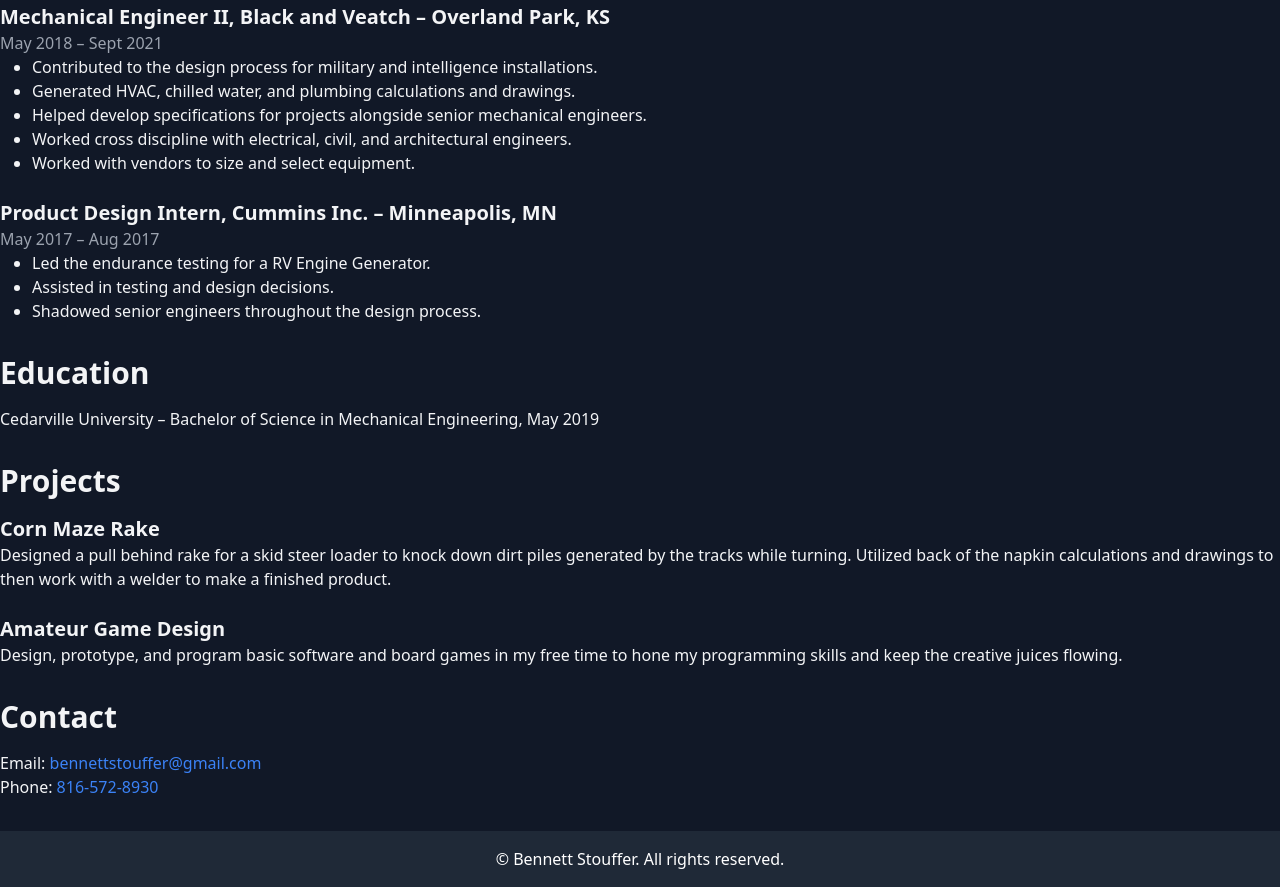
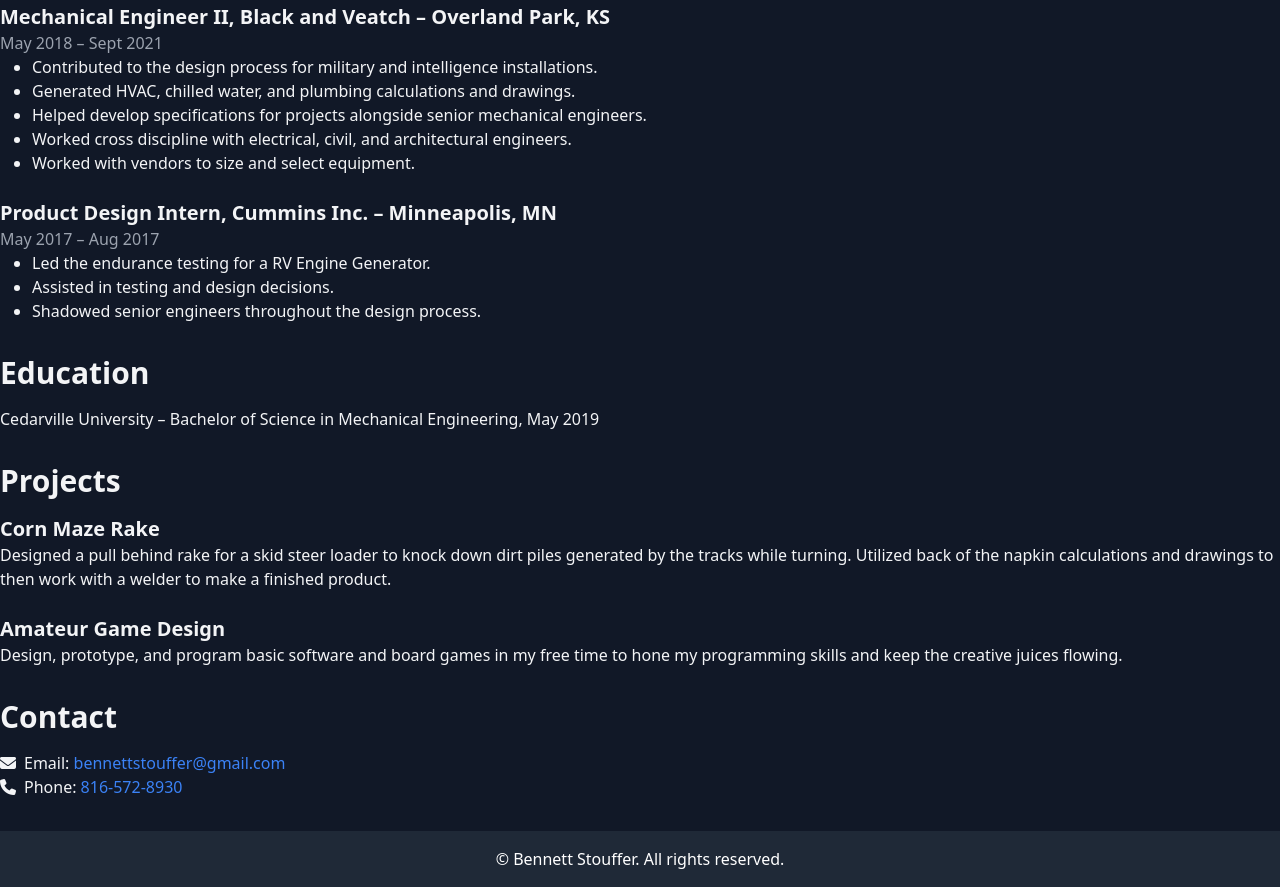
Before and after one commit to bennetster/bennetster.github.io, a plain HTML site: page index.html in a window 1280 px wide. Shown: the part 1412-2299 px from the top of the page. Drawn offline with nearby package versions, Linux system fonts and the light colour scheme.

Commit message:
Add contact icons

```diff
--- a/index.html
+++ b/index.html
@@ -6,6 +6,7 @@
                 <title>Bennett Stouffer - Resume</title>
                 <link rel="icon" href="/assets/img/favicon.ico">
                 <link href="https://cdn.jsdelivr.net/npm/tailwindcss@2.2.19/dist/tailwind.min.css" rel="stylesheet">
+                <link rel="stylesheet" href="https://cdnjs.cloudflare.com/ajax/libs/font-awesome/6.4.0/css/all.min.css">
                 <style>
                   /* Custom CSS for additional styling */
                   body {
@@ -137,8 +138,8 @@
 
                   <section id="contact" class="container mx-auto my-8">
                       <h2 class="text-3xl font-bold text-gray-100 mb-4">Contact</h2>
-                      <p>Email: <a href="mailto:bennettstouffer@gmail.com" class="text-blue-500 hover:underline">bennettstouffer@gmail.com</a></p>
-                    <p>Phone: <a href="tel:+18165728930" class="text-blue-500 hover:underline">816-572-8930</a></p>
+                      <p><i class="fas fa-envelope mr-2"></i>Email: <a href="mailto:bennettstouffer@gmail.com" class="text-blue-500 hover:underline">bennettstouffer@gmail.com</a></p>
+                    <p><i class="fas fa-phone mr-2"></i>Phone: <a href="tel:+18165728930" class="text-blue-500 hover:underline">816-572-8930</a></p>
                             </section>
                         </main>
 
```
